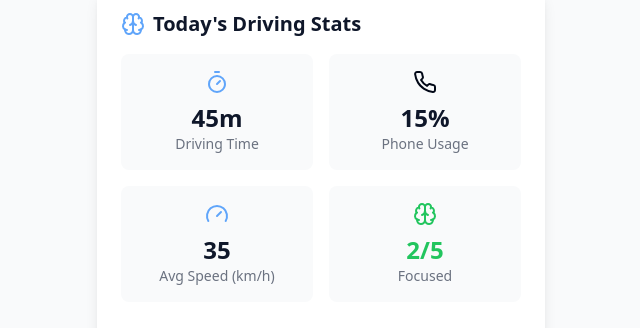
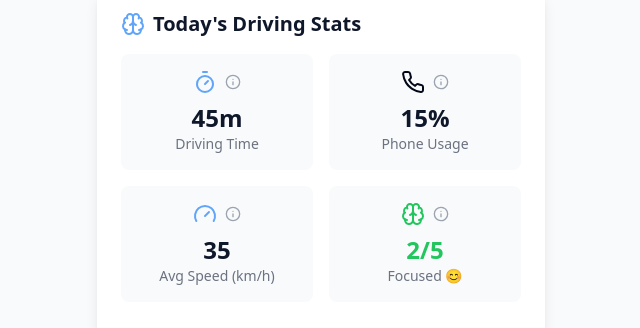
Before and after one commit to pierdiruzza/qosho, a React (Vite) app: page / in a window 1280 px wide. Shown: the part 930-1258 px from the top of the page, without its empty margins (319-959 px from the left). Built offline with nearby package versions, Linux system fonts and the light colour scheme; no server answers.

Commit message:
Add emojis and info buttons
- Implemented emojis for each focus score in the SafetyStats component.
- Added info buttons next to each statistic for additional explanatory information.
[skip gpt_engineer]

```diff
--- a/src/components/SafetyStats.tsx
+++ b/src/components/SafetyStats.tsx
@@ -1,5 +1,11 @@
-import { Timer, Phone, Gauge, Brain } from 'lucide-react';
+import { Timer, Phone, Gauge, Brain, Info } from 'lucide-react';
 import { BarChart, Bar, XAxis, YAxis, Tooltip, ResponsiveContainer } from 'recharts';
+import {
+  Tooltip as UITooltip,
+  TooltipContent,
+  TooltipProvider,
+  TooltipTrigger,
+} from "@/components/ui/tooltip";
 
 const SafetyStats = () => {
   // This would typically come from a backend/state management
@@ -28,12 +34,13 @@ const SafetyStats = () => {
   };
 
   const getFocusScoreText = (score: number) => {
-    if (score <= 2) return 'Focused';
-    if (score <= 4) return 'Somewhat Distracted';
-    return 'Very Distracted';
+    if (score <= 2) return 'Focused 😊';
+    if (score <= 4) return 'Somewhat Distracted 😐';
+    return 'Very Distracted 😫';
   };
 
   return (
+    <TooltipProvider>
       <div className="bg-white rounded-xl p-6 shadow-lg mt-6 animate-fade-in">
         <div className="flex items-center gap-2 mb-4">
           <Brain className="w-6 h-6 text-primary" />
@@ -42,25 +49,65 @@ const SafetyStats = () => {
 
         <div className="grid grid-cols-2 gap-4 mb-6">
           <div className="text-center p-4 bg-gray-50 rounded-lg">
-          <Timer className="w-6 h-6 text-primary mx-auto mb-2" />
+            <div className="flex justify-center items-center gap-2 mb-2">
+              <Timer className="w-6 h-6 text-primary" />
+              <UITooltip>
+                <TooltipTrigger>
+                  <Info className="w-4 h-4 text-gray-400" />
+                </TooltipTrigger>
+                <TooltipContent>
+                  <p>Total time spent driving today</p>
+                </TooltipContent>
+              </UITooltip>
+            </div>
             <div className="text-2xl font-bold text-secondary">{stats.drivingTime}m</div>
             <div className="text-sm text-gray-500">Driving Time</div>
           </div>
 
           <div className="text-center p-4 bg-gray-50 rounded-lg">
-          <Phone className="w-6 h-6 text-warning mx-auto mb-2" />
+            <div className="flex justify-center items-center gap-2 mb-2">
+              <Phone className="w-6 h-6 text-warning" />
+              <UITooltip>
+                <TooltipTrigger>
+                  <Info className="w-4 h-4 text-gray-400" />
+                </TooltipTrigger>
+                <TooltipContent>
+                  <p>Percentage of driving time where phone usage was detected</p>
+                </TooltipContent>
+              </UITooltip>
+            </div>
             <div className="text-2xl font-bold text-secondary">{stats.phoneUsagePercent}%</div>
             <div className="text-sm text-gray-500">Phone Usage</div>
           </div>
 
           <div className="text-center p-4 bg-gray-50 rounded-lg">
-          <Gauge className="w-6 h-6 text-primary mx-auto mb-2" />
+            <div className="flex justify-center items-center gap-2 mb-2">
+              <Gauge className="w-6 h-6 text-primary" />
+              <UITooltip>
+                <TooltipTrigger>
+                  <Info className="w-4 h-4 text-gray-400" />
+                </TooltipTrigger>
+                <TooltipContent>
+                  <p>Average speed during today's driving sessions</p>
+                </TooltipContent>
+              </UITooltip>
+            </div>
             <div className="text-2xl font-bold text-secondary">{stats.averageSpeed}</div>
             <div className="text-sm text-gray-500">Avg Speed (km/h)</div>
           </div>
 
           <div className="text-center p-4 bg-gray-50 rounded-lg">
-          <Brain className={`w-6 h-6 mx-auto mb-2 ${getFocusScoreColor(stats.focusScore)}`} />
+            <div className="flex justify-center items-center gap-2 mb-2">
+              <Brain className={`w-6 h-6 ${getFocusScoreColor(stats.focusScore)}`} />
+              <UITooltip>
+                <TooltipTrigger>
+                  <Info className="w-4 h-4 text-gray-400" />
+                </TooltipTrigger>
+                <TooltipContent>
+                  <p>Score from 1-5 indicating your focus level while driving (1 = most focused)</p>
+                </TooltipContent>
+              </UITooltip>
+            </div>
             <div className={`text-2xl font-bold ${getFocusScoreColor(stats.focusScore)}`}>
               {stats.focusScore}/5
             </div>
@@ -82,6 +129,7 @@ const SafetyStats = () => {
           </div>
         </div>
       </div>
+    </TooltipProvider>
   );
 };
 
```
Lines whose indentation alone changed are shown as unchanged.
